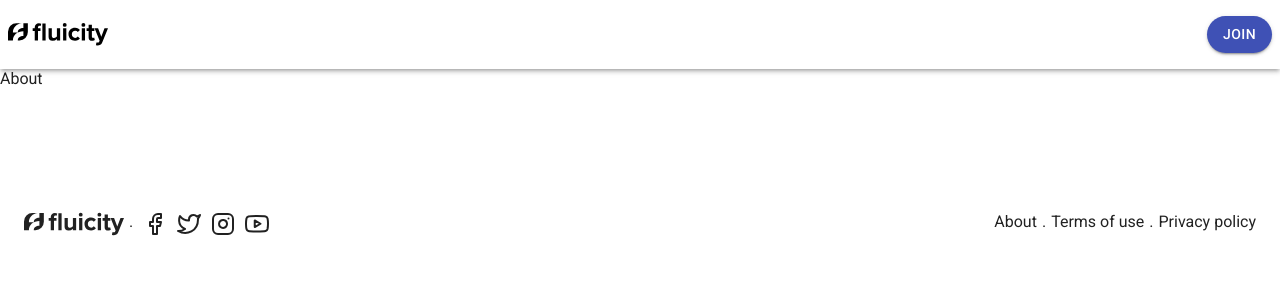
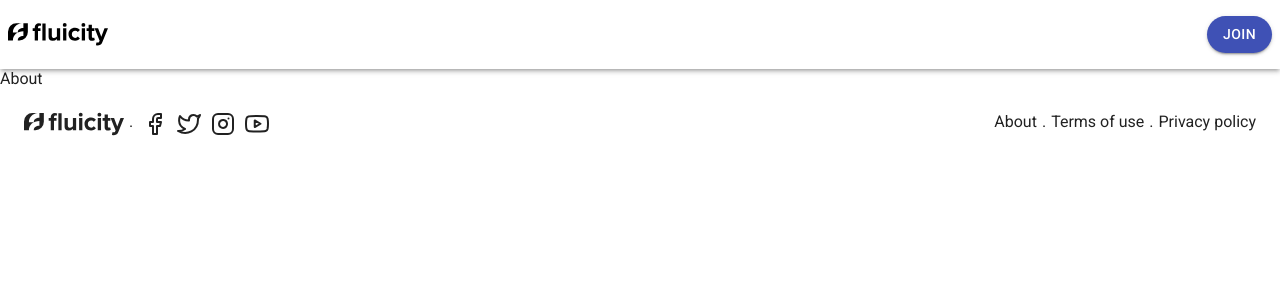
Before and after one commit to Laassari/fluicity_clone_FE, a React (Create React App) app: page /about in a window 1280 px wide. Shown: the top 300 px of the page. Built offline with nearby package versions, Linux system fonts and the light colour scheme.

Commit message:
remove extra margin from footer

```diff
--- a/src/components/Footer.js
+++ b/src/components/Footer.js
@@ -27,8 +27,7 @@ function Footer() {
       container
       justify="space-between"
       style={{
-        padding: 24,
-        marginTop: 100
+        padding: 24
       }}
     >
       <Grid item>
--- a/src/pages/Home.js
+++ b/src/pages/Home.js
@@ -9,7 +9,7 @@ const useStyles = makeStyles(theme => ({
     backgroundImage:
       'linear-gradient(180deg, #cce7f4 0%, #ffffff 35%, #ffffff 100%)',
     minHeight: 'calc(100vh - 52px)',
-    paddingTop: theme.spacing(4)
+    padding: theme.spacing(4, 4)
   },
   welcomeText: {
     color: blue[500],
```
